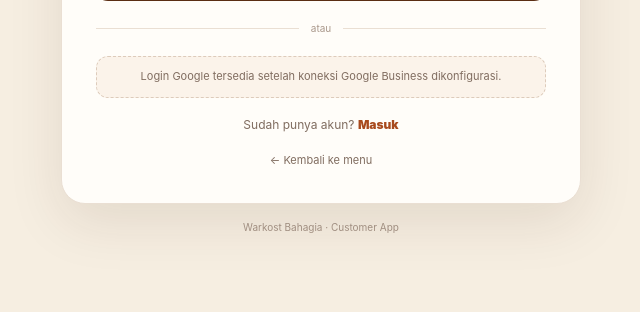
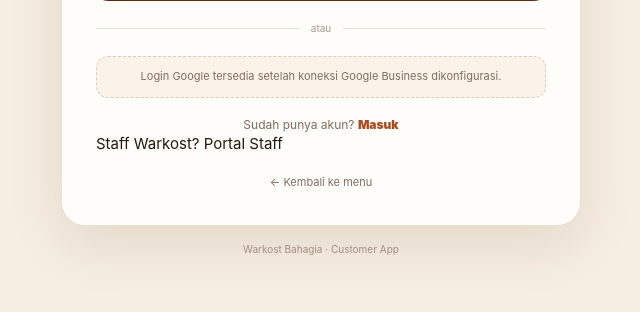
Before and after one commit to anwars750-spec/warkost-bahagia, a Flask app: page /register in a window 1280 px wide. Shown: the part 874-1186 px from the top of the page, without its empty margins (319-959 px from the left). Before the commit the page ends 1107 px from the top, so only its background shows below. Run offline with Flask 3, Linux system fonts and the light colour scheme.

Commit message:
ui: link customer auth to separate staff portal

```diff
--- a/app/templates/register.html
+++ b/app/templates/register.html
@@ -12,4 +12,4 @@
 <button class="primary auth-submit" type="submit">Buat akun <span>→</span></button>
 </form>
 <div class="auth-divider"><span>atau</span></div><div class="google-signin-placeholder">Login Google tersedia setelah koneksi Google Business dikonfigurasi.</div>
-<div class="auth-register">Sudah punya akun? <a href="/login">Masuk</a></div><a class="back-link" href="/">← Kembali ke menu</a></section><small class="auth-footer">Warkost Bahagia · Customer App</small></main></body></html>
+<div class="auth-register">Sudah punya akun? <a href="/login">Masuk</a></div><div class="staff-login-link">Staff Warkost? <a href="/staff/login">Portal Staff</a></div><a class="back-link" href="/">← Kembali ke menu</a></section><small class="auth-footer">Warkost Bahagia · Customer App</small></main></body></html>
```
